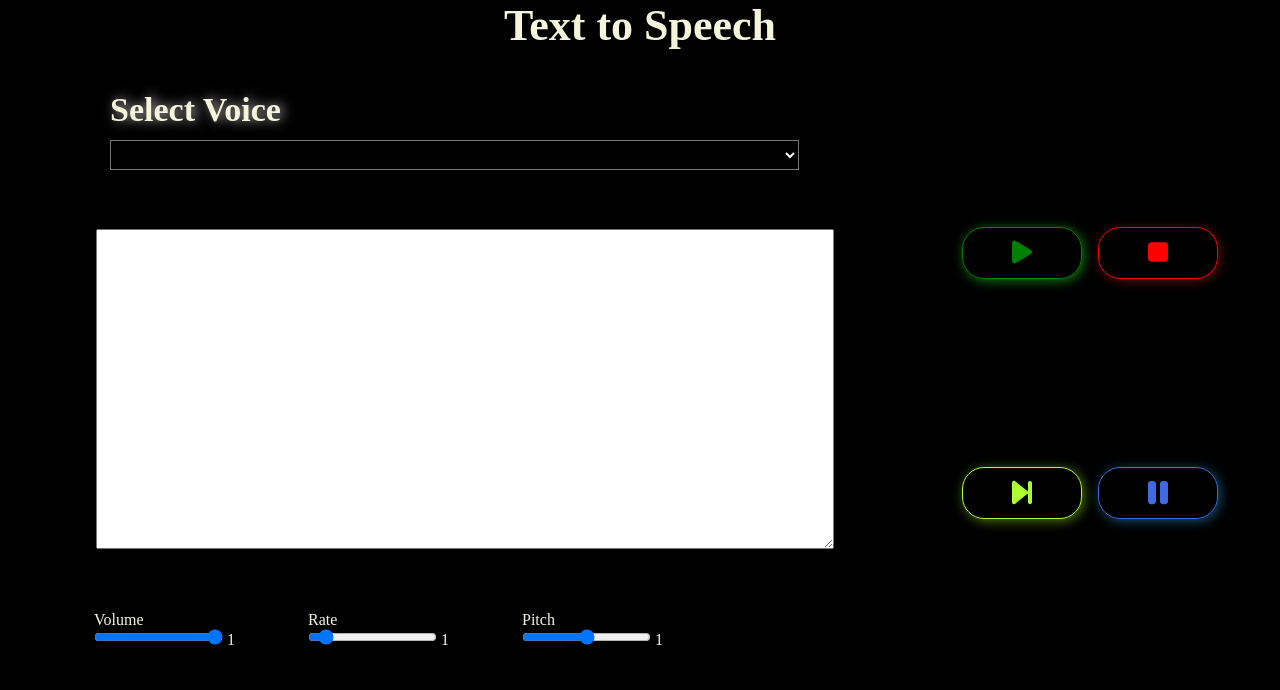
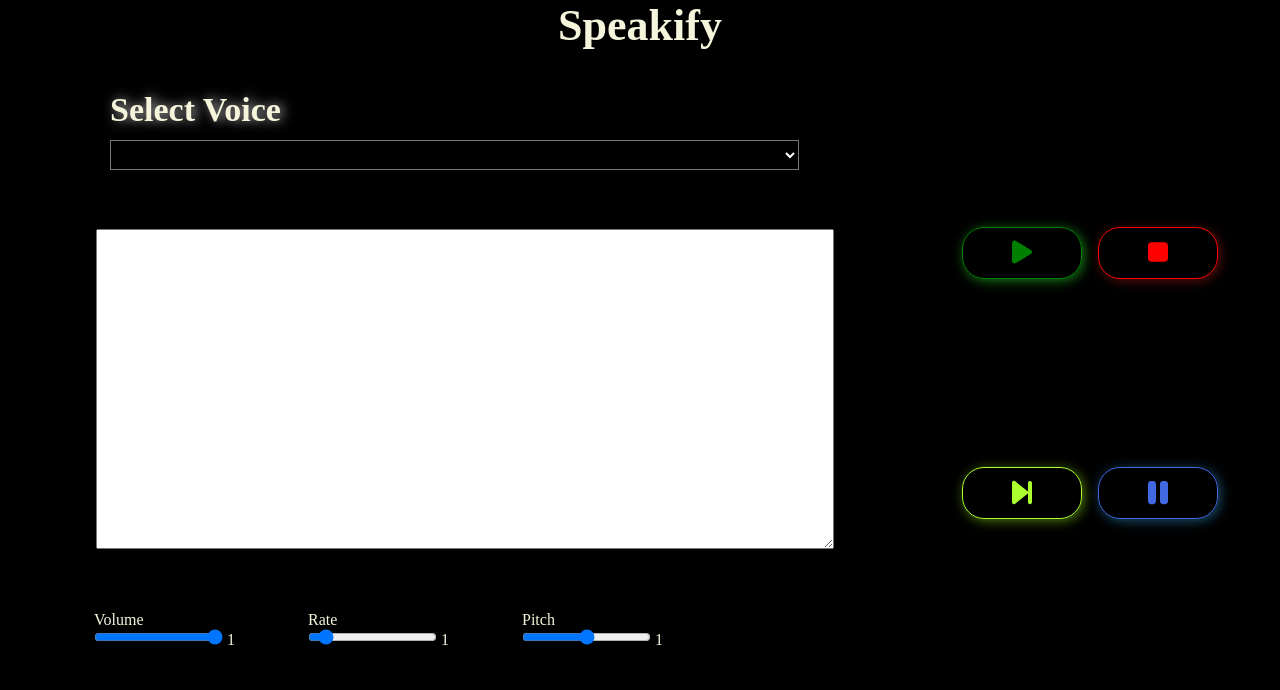
Before and after one commit to Ravendra1236/Speakify, a plain HTML site: page index.html in a window 1280 px wide. Drawn offline with Linux system fonts and the light colour scheme.

Commit message:
Update index.html

```diff
--- a/index.html
+++ b/index.html
@@ -5,7 +5,7 @@
   <meta charset="utf-8" />
   <meta name="viewport" content="width=device-width, initial-scale=1" />
   <link rel="stylesheet" href="index.css" />
-  <title>Text to Speech</title>
+  <title>Speakify</title>
   <link rel="icon" href="fav.ico" />
 
   <!-- HTML Meta Tags -->
@@ -31,7 +31,7 @@
 
 <body>
   <header>
-    <h1>Text to Speech</h1>
+    <h1>Speakify</h1>
   </header>
   <main>
     <div class="speechSection">
```
